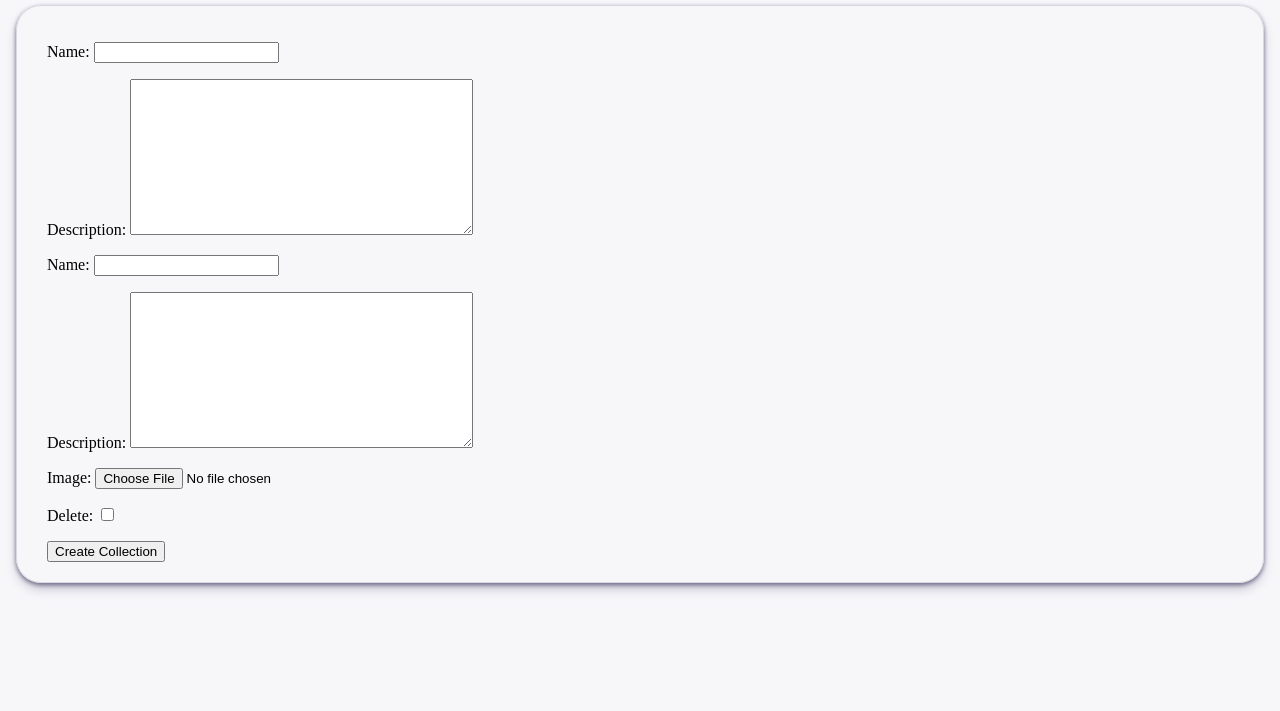
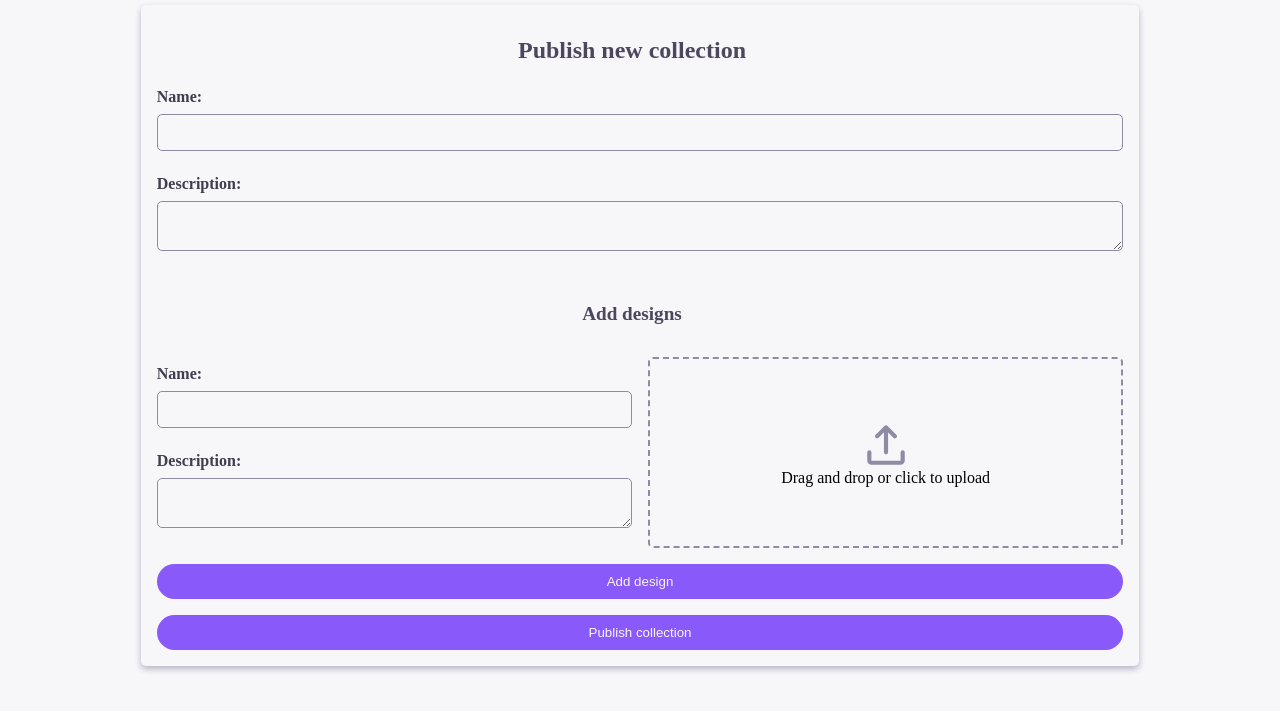
Before and after one commit to maikcodes/getfashionable, a Django app: page /getfashionable/collections/ in a window 1280 px wide. Shown: the part 70-781 px from the top of the page. Run offline with Django 4.2, Linux system fonts and the light colour scheme; the visitor is signed in with stand-in values (Sample User, id 1).

Commit message:
Restyle create collection page.

```diff
--- a/GetFashionable/forms/Collection/CreateCollectionForm.py
+++ b/GetFashionable/forms/Collection/CreateCollectionForm.py
@@ -6,7 +6,14 @@ from ...forms import CreateDesignForm
 
 # Is needed to create a formset for the designs in the collection form
 # In this form uses can create a collection and add designs to it
-DesignFormSet = forms.inlineformset_factory(Collection, Design, form=CreateDesignForm, extra=1)
+DesignFormSet = forms.inlineformset_factory(
+    Collection,
+    Design,
+    form=CreateDesignForm,
+    extra=1,
+    can_delete=False
+)
+
 
 class CreateCollectionForm(forms.ModelForm):
 
--- a/GetFashionable/static/getfashionable/css/forms.css
+++ b/GetFashionable/static/getfashionable/css/forms.css
@@ -11,7 +11,6 @@
   width: 100%;
   padding: 1rem;
   border-radius: 5px;
-  box-shadow: 0 3px 6px var(--ship-gray-300);
 }
 
 .form__title {
@@ -19,6 +18,12 @@
   margin: 1rem;
   color: var(--ship-gray-700);
   font-weight: bold;
+}
+
+.form__subtitle {
+  font-size: 1.2rem;
+  margin: 1rem;
+  color: var(--ship-gray-700);
 }
 
 .form__label {
@@ -70,10 +75,17 @@
 .form__input-image {
   position: relative;
   width: 100%;
-  height: 200px;
   border: 2px dashed var(--ship-gray-400);
   border-radius: 5px;
   overflow: hidden;
+}
+
+.form__input-image--full {
+  height: 100%;
+}
+
+.form__input-image--large {
+  height: 200px;
 }
 
 .form__input-image input[type="file"] {
@@ -102,6 +114,6 @@
 @media screen and (min-width: 768px) {
   .form__content {
     width: 80%;
-    /* box-shadow: 0 3px 6px var(--ship-gray-300); */
+    box-shadow: 0 3px 6px var(--ship-gray-300);
   }
 }
--- a/GetFashionable/templates/getfashionable/pages/auth/signup.html
+++ b/GetFashionable/templates/getfashionable/pages/auth/signup.html
@@ -42,7 +42,7 @@ Signup
       </div>
 
       <div class="row row--center-horizontally">
-        <div class="form__input-image">
+        <div class="form__input-image form__input-image--large">
           <label for="id_user_image" class="form__input-image-label">
             <img src="{% static 'getfashionable/icons/upload_file.svg' %}" alt="Upload icon"
               class="form__input-image-icon">
--- a/GetFashionable/templates/getfashionable/pages/collection/create.html
+++ b/GetFashionable/templates/getfashionable/pages/collection/create.html
@@ -7,23 +7,96 @@ Publish
 {% endblock %}
 
 {% block content %}
-
 {% if user.is_authenticated %}
 
-<div class="horizontal-center">
-    <div class="border-container">
-        <form method="post" enctype="multipart/form-data">
+<div class="form-container">
+    <div class="form__content">
+        <div class="row row--center-horizontally">
+            <h1 class="form__title">Publish new collection</h1>
+        </div>
+        <form method="post" enctype="multipart/form-data" class="col">
+
             {% csrf_token %}
-            {{ form.as_p }}
-            {{ formset.management_form }}
-            {% for form in formset %}
-                {{ form.as_p }}
-            {% endfor %}
-            <button type="submit">Create Collection</button>
+
+            <div class="cols-12">
+                {% for field in form %} <div>
+                    <div class="form__label">
+                        {{ field.label_tag }}
+                    </div>
+
+                    <div class="form__input-text">
+                        {{ field }}
+                    </div>
+
+                    <ul>
+                        {% for error in field.errors %}
+                        <li class="form__errors">{{ error }}</li>
+                        {% endfor %}
+                    </ul>
+                </div>
+                {% endfor %}
+                {{ formset.management_form }}
+            </div>
+
+            <div class="row row--center-horizontally">
+                <h2 class="form__subtitle">Add designs</h2>
+            </div>
+
+            <div class="rows-cols" id="formsetContainer">
+                {% for form in formset %}
+                <div class="cols-6">
+                    {% for field in form %}
+
+                    <div>
+                        {% if field.name in fields %}
+                        <div class="form__label">
+                            {{ field.label_tag }}
+                        </div>
+
+                        <div class="form__input-text">
+                            {{ field }}
+                        </div>
+
+                        <ul>
+                            {% for error in field.errors %}
+                            <li class="form__errors">{{ error }}</li>
+                            {% endfor %}
+                        </ul>
+                        {% elif field.name != 'image' %}
+                        {{ field }}
+                        {% endif %}
+                    </div>
+
+                    {% endfor %}
+                </div>
+
+                <div class="cols-6">
+                    <div class="form__input-image form__input-image--full">
+                        <label for="id_design_set-{{ forloop.counter0 }}-image" class="form__input-image-label">
+                            <img src="{% static 'getfashionable/icons/upload_file.svg' %}" alt="Upload icon"
+                                class="form__input-image-icon">
+                            <span>Drag and drop or click to upload</span>
+                        </label>
+                        <input type="file" name="design_set-{{ forloop.counter0 }}-image"
+                            id="id_design_set-{{ forloop.counter0 }}-image" accept="image/*">
+                    </div>
+                </div>
+                {% endfor %}
+            </div>
+
+
+            <div class="col-12">
+                <button type="button" id="addDesign" name="addDesign" class="button-primary button-primary--full">Add
+                    design</button>
+            </div>
+
+            <div class="cols-12">
+                <button class="button-primary button-primary--full" type="submit">Publish collection</button>
+            </div>
         </form>
     </div>
 </div>
 
+
 {% endif %}
-
 {% endblock %}
--- a/GetFashionable/views/Collection/CreateCollection.py
+++ b/GetFashionable/views/Collection/CreateCollection.py
@@ -20,19 +20,27 @@ class CreateCollection(CreateView):
     context = {}
 
     def get(self, request):
+        fields = ['name', 'description']
         form = self.form_class()
         formset = DesignFormSet(queryset=Design.objects.none())
+
         self.context = {
             'form': form,
             'formset': formset,
             'show_header': True,
+            'fields': fields
         }
+
         return render(request, self.template_name, self.context)
 
     def post(self, request):
         form = self.form_class(request.POST)
         formset = DesignFormSet(
-            request.POST, request.FILES, queryset=Design.objects.none())
+            request.POST,
+            request.FILES,
+            queryset=Design.objects.none()
+        )
+
         if form.is_valid() and formset.is_valid():
             collection = form.save(commit=False)
             collection.user = request.user
@@ -43,9 +51,11 @@ class CreateCollection(CreateView):
                 design.user = request.user
                 design.save()
             return redirect(self.success_url)
+
         self.context = {
             'form': form,
             'formset': formset,
             'show_header': True,
+
         }
         return render(request, self.template_name, self.context)
```
